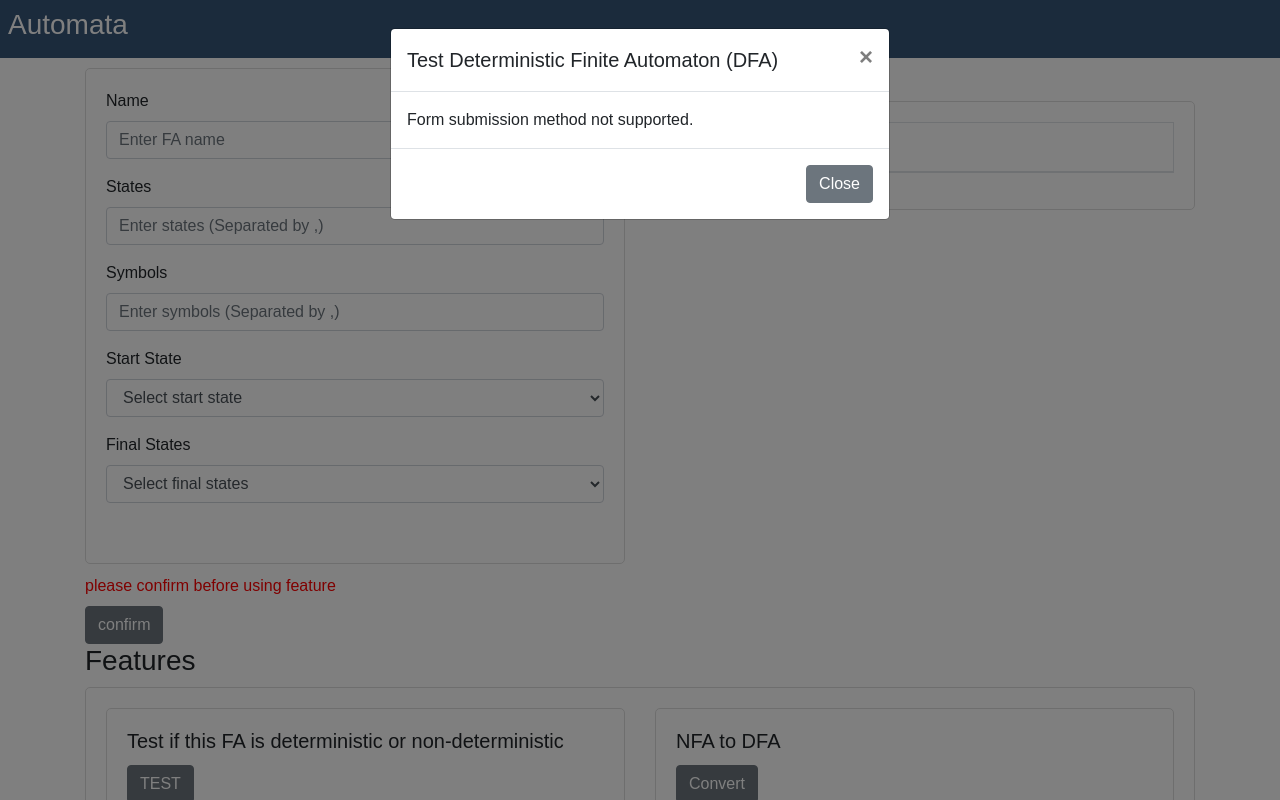
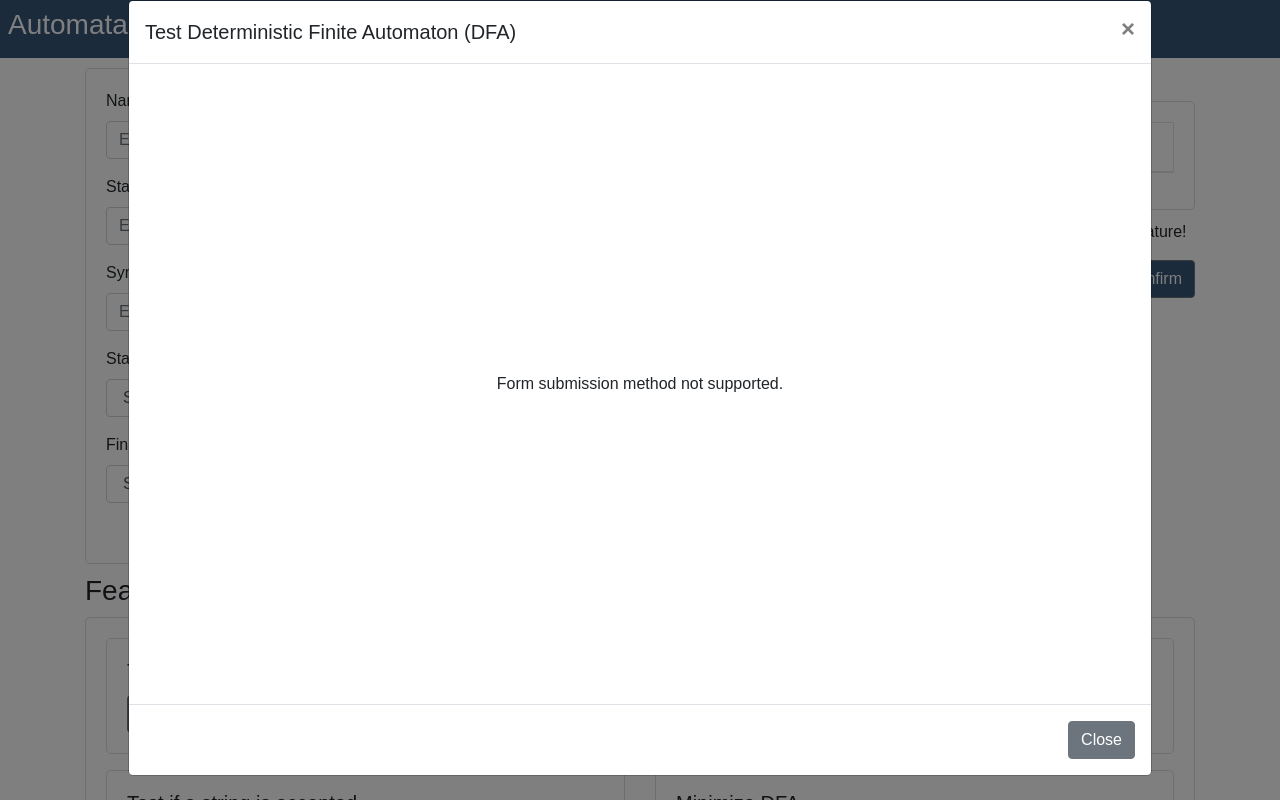
Before and after one commit to Houtkok/Automaton_Project, a PHP site: page /homepage.php in a window 1280 px wide, after a click on "TEST". Run offline with PHP 8.4, Linux system fonts and the light colour scheme; lists and menus that the app fills with data are empty.

Commit message:
make improvment to graph drawing and feature result

```diff
--- a/Controller/FiniteStateMachine.php
+++ b/Controller/FiniteStateMachine.php
@@ -240,16 +240,19 @@
             $dot .= "    node [shape = point]; start;\n";
             $dot .= "    start -> \"$graph->startState\";\n";
             $dot .= "    node [shape = circle];\n";
-
+            // Define start state color
+            $dot .= "\"$graph->startState\" [label=<<font color=\"black\">$graph->startState</font>>, shape = circle, style = filled, color=black, fillcolor=green, fontcolor=black];\n";
             // Track transitions already added to avoid duplicates
             $addedTransitions = [];
 
             foreach ($graph->transitionTable as $state => $actions) {
-                // Define node shapes based on final or non-final state
-                if (in_array($state, $graph->finalStates)) {
-                    $dot .= "    \"$state\" [shape = doublecircle];\n";
-                } else {
-                    $dot .= "    \"$state\" [shape = circle];\n";
+                foreach ($graph->finalStates as $finalstate) {
+                    $dot .= "\"$finalstate\" [label=<<font color=\"black\">$finalstate</font>>, shape = doublecircle, style = filled, color=black, fillcolor=red, fontcolor=black];\n";
+                    if ($state == $finalstate) {
+                        $dot .= "\"$state\" [label=<<font color=\"black\">$state</font>>, shape = doublecircle, style = filled, color=black, fillcolor=red, fontcolor=black];\n";
+                    } else {
+                        $dot .= "    \"$state\" [shape = circle];\n";
+                    }
                 }
 
                 // Add transitions for each action
--- a/View/homepage.php
+++ b/View/homepage.php
@@ -51,8 +51,6 @@
                             </div>
                         </div>
                     </section>
-                    <label style="color: red;">please confirm before using feature</label><br>
-                    <button type="submit" class="btn btn-secondary" name="submit">confirm</button>
             </div>
             <div class="col-6">
                 <h3>Transition Table</h3>
@@ -69,6 +67,10 @@
                         </tbody>
                     </table>
                 </section>
+                <p style="margin-left: 230px;"><b style="color: red;">Note</b>: Please confirm before using feature!</p>
+                <div style="display: flex; justify-content: right;">
+                    <button type="submit" class="btn btn-secondary" name="submit" style="background-color: #365679;" >confirm</button>
+                </div>
             </div>
         </div>
         <h3>Features</h3>
@@ -128,8 +130,8 @@
 
         <!-- Modals -->
         <div class="modal fade" id="test-deterministic-modal" tabindex="-1" role="dialog"
-            aria-labelledby="test-deterministic-modal-label" aria-hidden="true">
-            <div class="modal-dialog" role="document">
+            aria-labelledby="test-deterministic-modal-label" aria-hidden="true" >
+            <div class="modal-dialog" role="document" style="max-width: 80%; height: 80vh; margin: auto;">
                 <div class="modal-content">
                     <div class="modal-header">
                         <h5 class="modal-title" id="test-deterministic-modal-label">Test Deterministic Finite Automaton
@@ -138,7 +140,7 @@
                             <span aria-hidden="true">&times;</span>
                         </button>
                     </div>
-                    <div class="modal-body" id="test-fa-result">
+                    <div class="modal-body" id="test-fa-result" style="display: flex; justify-content: center; align-items: center; height: 80vh;">
                         <!-- Result of deterministic test shown here -->
                     </div>
                     <div class="modal-footer">
@@ -150,8 +152,8 @@
 
         <!-- Modal for NFA to DFA conversion -->
         <div class="modal fade" id="nfa-to-dfa-modal" tabindex="-1" role="dialog"
-            aria-labelledby="nfa-to-dfa-modal-label" aria-hidden="true">
-            <div class="modal-dialog" role="document">
+            aria-labelledby="nfa-to-dfa-modal-label" aria-hidden="true" >
+            <div class="modal-dialog" role="document" style="max-width: 80%; height: 80vh; margin: auto;">
                 <div class="modal-content" style="height: 100%;">
                     <div class="modal-header">
                         <h5 class="modal-title" id="nfa-to-dfa-modal-label">Convert NFA to DFA</h5>
@@ -159,7 +161,7 @@
                             <span aria-hidden="true">&times;</span>
                         </button>
                     </div>
-                    <div class="modal-body" id="nfa-to-dfa-result">
+                    <div class="modal-body" id="nfa-to-dfa-result" style="display: flex; justify-content: center; align-items: center; height: 80vh;">
                         <!-- Result of NFA to DFA conversion shown here -->
                     </div>
                     <div class="modal-footer">
@@ -171,8 +173,8 @@
 
         <!-- Modal for Test accepted string -->
         <div class="modal fade" id="test-string-modal" tabindex="-1" role="dialog"
-            aria-labelledby="test-string-modal-label" aria-hidden="true">
-            <div class="modal-dialog" role="document">
+            aria-labelledby="test-string-modal-label" aria-hidden="true" >
+            <div class="modal-dialog" role="document" style="max-width: 80%; height: 80vh; margin: auto;">
                 <div class="modal-content">
                     <div class="modal-header">
                         <h5 class="modal-title" id="test-string-modal-label">Test Accepted String</h5>
@@ -180,7 +182,7 @@
                             <span aria-hidden="true">&times;</span>
                         </button>
                     </div>
-                    <div class="modal-body" id="test-string-result">
+                    <div class="modal-body" id="test-string-result" style="display: flex; justify-content: center; align-items: center; height: 80vh;">
                         <!-- Result of string acceptance test shown here -->
                     </div>
                     <div class="modal-footer">
@@ -191,8 +193,8 @@
         </div>
         <!-- Modal for minimize DFA conversion -->
         <div class="modal fade" id="minimize-dfa-modal" tabindex="-1" role="dialog"
-            aria-labelledby="minimize-dfa-modal-label" aria-hidden="true">
-            <div class="modal-dialog" role="document">
+            aria-labelledby="minimize-dfa-modal-label" aria-hidden="true" >
+            <div class="modal-dialog" role="document" style="max-width: 80%; height: 80vh; margin: auto;">
                 <div class="modal-content">
                     <div class="modal-header">
                         <h5 class="modal-title" id="minimize-dfa-modal-label">Minimize DFA</h5>
@@ -200,7 +202,7 @@
                             <span aria-hidden="true">&times;</span>
                         </button>
                     </div>
-                    <div class="modal-body" id="minimize-dfa-result">
+                    <div class="modal-body" id="minimize-dfa-result" style="display: flex; justify-content: center; align-items: center; height: 80vh;">
                         <!-- Result of DFA minimization shown here -->
                     </div>
                     <div class="modal-footer">
```
Also changed, not shown: View/handlerFA.php (+39 -11 lines), Controller/graphs/bruh.png, Controller/graphs/bruhdfa.png, Controller/graphs/testing1.png, Controller/graphs/testing1dfa.png.
